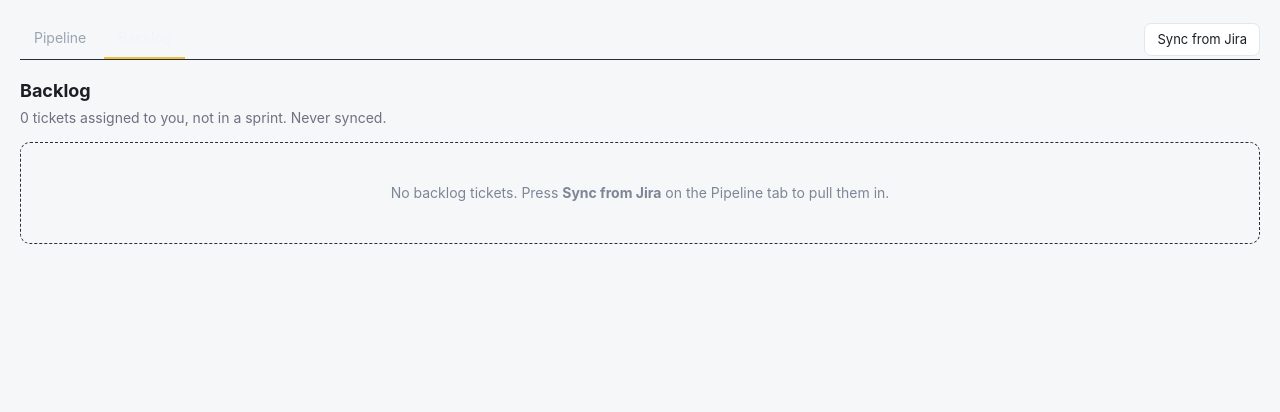
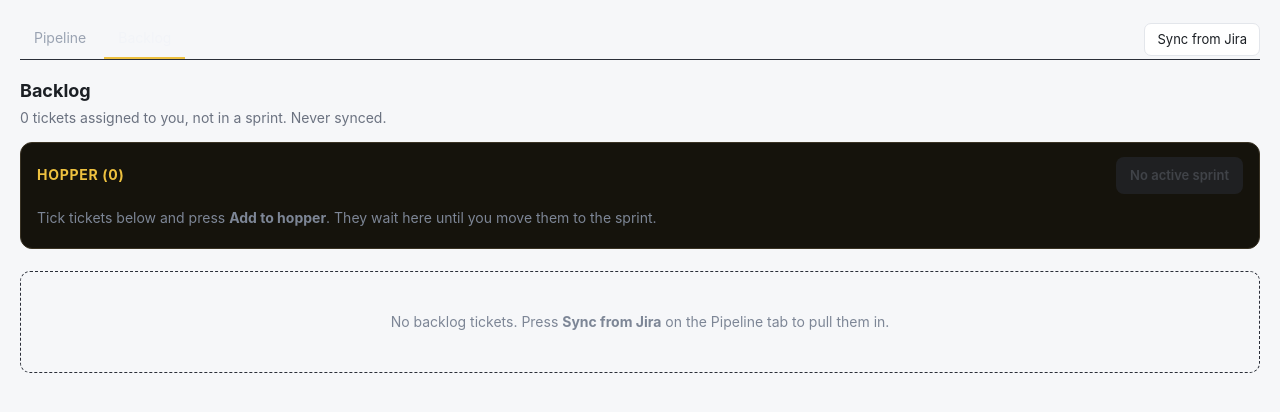
Before and after one commit to rAlexander89/workflow, a Python web app: template src/wf/web/templates/backlog.html in a window 1280 px wide. Shown: the part 53-465 px from the top of the page. Run offline with Jinja, Linux system fonts and the light colour scheme; the template is opened without the code that fills it, so the values that code supplies are empty.

Commit message:
Backlog hopper lives in the browser (localStorage) and survives tab moves; tabs are htmx-boosted; the sprint move takes its keys from the request
Co-Authored-By: Claude Haiku 5.5 <noreply@anthropic.com>

```diff
--- a/src/wf/web/board_views.py
+++ b/src/wf/web/board_views.py
@@ -90,7 +90,9 @@ def mount_board(app: FastAPI, db_path: Path) -> None:
                 t["updated_text"] = datetime.fromtimestamp(t["jira_updated"]).strftime("%b %d") if t.get("jira_updated") else ""
                 rows.append(t)
             rows.sort(key=lambda t: t.get("jira_updated") or 0, reverse=True)
-            return page(request, "backlog.html", "backlog", tickets=rows, sync=sync_line(c))
+            active = c.execute("select id, name from sprint where state = 'active' order by id limit 1").fetchone()
+            return page(request, "backlog.html", "backlog", tickets=rows,
+                        active_sprint=dict(active) if active else None, sync=sync_line(c))
         finally:
             c.close()
 
--- a/src/wf/web/templates/_tabs.html
+++ b/src/wf/web/templates/_tabs.html
@@ -1,5 +1,5 @@
 <div class="subtabs-row">
-  <nav class="subtabs">
+  <nav class="subtabs" hx-boost="true">
     <a href="/agents" class="{% if tab == 'pipeline' %}on{% endif %}">Pipeline</a>
     <a href="/board/backlog" class="{% if tab == 'backlog' %}on{% endif %}">Backlog</a>
   </nav>
--- a/src/wf/web/templates/backlog.html
+++ b/src/wf/web/templates/backlog.html
@@ -21,6 +21,15 @@
             font-weight:700; display:flex; align-items:center; justify-content:center; }
   .who.unassigned .avatar { background:#252a34; color:#7d8696; }
   .muted-cell { color:#7d8696; font-size:13px; white-space:nowrap; }
+  .hop { border:1px solid #3a3324; background:#15130c; border-radius:12px; padding:14px 16px; margin-bottom:22px; }
+  .hop-head { display:flex; justify-content:space-between; align-items:center; gap:12px; margin-bottom:8px; }
+  .hop h2 { margin:0; font-size:14px; letter-spacing:.05em; text-transform:uppercase; color:#eec13f; }
+  .btn { background:#eec13f; color:#1a1500; border:0; border-radius:8px; padding:9px 14px; font-weight:600; cursor:pointer; }
+  .btn[disabled] { background:#2a2e38; color:#6b7385; cursor:not-allowed; }
+  .btn.ghost { background:transparent; color:#9aa3b2; border:1px solid #2a2e38; font-weight:500; padding:5px 10px; }
+  .bl-check { width:18px; height:18px; accent-color:#eec13f; cursor:pointer; }
+  .bl-foot { display:flex; justify-content:flex-end; margin-top:14px; }
+  .none { color:#7d8696; font-size:14px; padding:6px 0; }
   .empty { padding:40px; text-align:center; color:#7d8696; border:1px dashed #2a2e38; border-radius:10px; }
   @media (max-width: 760px) {
     .bl-table thead { display:none; }
@@ -35,12 +44,31 @@
       {% if sync.run %}Last sync {{ sync.age_text }}.{% else %}Never synced.{% endif %}</p>
   </div>
 </div>
+
+<div class="hop" id="hopper" data-has-sprint="{{ 'yes' if active_sprint else 'no' }}">
+  <div class="hop-head">
+    <h2>Hopper (<span id="hopper-count">0</span>)</h2>
+    <form method="post" action="/board/hopper/to-sprint" id="to-sprint-form" style="margin:0">
+      <span id="hopper-keys"></span>
+      <button class="btn" type="submit" id="move-btn" disabled>
+        {% if active_sprint %}Move to {{ active_sprint.name }}{% else %}No active sprint{% endif %}
+      </button>
+    </form>
+  </div>
+  <table class="bl-table" id="hopper-table" style="display:none">
+    <thead><tr><th>Key</th><th>Ticket</th><th>Assigned to</th><th></th></tr></thead>
+    <tbody id="hopper-body"></tbody>
+  </table>
+  <div class="none" id="hopper-empty">Tick tickets below and press <b>Add to hopper</b>. They wait here until you move them to the sprint.</div>
+</div>
+
 {% if tickets %}
-<table class="bl-table">
-  <thead><tr><th>Key</th><th>Ticket</th><th>State</th><th>Assigned to</th><th>Priority</th><th>Updated</th></tr></thead>
+<table class="bl-table" id="backlog-table">
+  <thead><tr><th style="width:34px"></th><th>Key</th><th>Ticket</th><th>State</th><th>Assigned to</th><th>Priority</th><th>Updated</th></tr></thead>
   <tbody>
   {% for t in tickets %}
-    <tr>
+    <tr class="bl-row" data-key="{{ t.key }}" data-summary="{{ t.summary }}" data-assignee="{{ t.assignee_name or '' }}">
+      <td><input class="bl-check" type="checkbox" aria-label="Select {{ t.key }}"></td>
       <td class="bl-key">{{ t.key }}</td>
       <td class="bl-title"><a href="/board/item/{{ t.key }}">{{ t.summary }}</a></td>
       <td>
@@ -60,7 +88,97 @@
   {% endfor %}
   </tbody>
 </table>
+<div class="bl-foot"><button class="btn" type="button" id="add-to-hopper">Add selected to hopper</button></div>
 {% else %}
 <div class="empty">No backlog tickets. Press <b>Sync from Jira</b> on the Pipeline tab to pull them in.</div>
 {% endif %}
+
+<script>
+(function () {
+  var KEY = "wf.hopper";
+
+  function read() {
+    try { return JSON.parse(localStorage.getItem(KEY) || "[]"); } catch (e) { return []; }
+  }
+  function write(list) {
+    try { localStorage.setItem(KEY, JSON.stringify(list)); } catch (e) {}
+  }
+  function el(tag, text) {
+    var n = document.createElement(tag);
+    if (text !== undefined) n.textContent = text;
+    return n;
+  }
+
+  // Draw the hopper from storage. Keys that are no longer on this page are dropped.
+  function render() {
+    var hopper = document.getElementById("hopper");
+    if (!hopper) return;
+    var rows = Array.prototype.slice.call(document.querySelectorAll("tr.bl-row"));
+    var present = {};
+    rows.forEach(function (r) { present[r.dataset.key] = true; });
+    var list = read().filter(function (t) { return present[t.key]; });
+    write(list);
+
+    var inHopper = {};
+    list.forEach(function (t) { inHopper[t.key] = true; });
+    rows.forEach(function (r) { r.style.display = inHopper[r.dataset.key] ? "none" : ""; });
+
+    var body = document.getElementById("hopper-body");
+    body.textContent = "";
+    list.forEach(function (t) {
+      var tr = el("tr");
+      tr.appendChild(el("td", t.key)).className = "bl-key";
+      tr.appendChild(el("td", t.summary)).className = "bl-title";
+      tr.appendChild(el("td", t.assignee || "Unassigned"));
+      var td = el("td"); td.style.textAlign = "right";
+      var btn = el("button", "Remove"); btn.type = "button"; btn.className = "btn ghost";
+      btn.setAttribute("data-remove", t.key);
+      td.appendChild(btn); tr.appendChild(td);
+      body.appendChild(tr);
+    });
+    document.getElementById("hopper-table").style.display = list.length ? "" : "none";
+    document.getElementById("hopper-empty").style.display = list.length ? "none" : "";
+    document.getElementById("hopper-count").textContent = list.length;
+    document.getElementById("move-btn").disabled = !(list.length && hopper.dataset.hasSprint === "yes");
+  }
+
+  if (!window.wfHopperWired) {
+    window.wfHopperWired = true;
+    document.addEventListener("click", function (e) {
+      var add = e.target.closest && e.target.closest("#add-to-hopper");
+      if (add) {
+        var list = read();
+        Array.prototype.slice.call(document.querySelectorAll("tr.bl-row")).forEach(function (r) {
+          var box = r.querySelector(".bl-check");
+          if (box && box.checked && !list.some(function (t) { return t.key === r.dataset.key; })) {
+            list.push({ key: r.dataset.key, summary: r.dataset.summary, assignee: r.dataset.assignee });
+          }
+          if (box) box.checked = false;
+        });
+        write(list);
+        render();
+        return;
+      }
+      var rm = e.target.closest && e.target.closest("[data-remove]");
+      if (rm) {
+        write(read().filter(function (t) { return t.key !== rm.getAttribute("data-remove"); }));
+        render();
+      }
+    });
+    document.addEventListener("submit", function (e) {
+      if (e.target.id !== "to-sprint-form") return;
+      var holder = document.getElementById("hopper-keys");
+      holder.textContent = "";
+      read().forEach(function (t) {
+        var input = document.createElement("input");
+        input.type = "hidden"; input.name = "keys"; input.value = t.key;
+        holder.appendChild(input);
+      });
+      write([]); // the move is queued on the server; the hopper empties with it
+    });
+    document.addEventListener("htmx:load", function () { render(); });
+  }
+  render();
+})();
+</script>
 {% endblock %}
```
Also changed, not shown: src/wf/jira_session.py (+26 -8 lines), src/wf/web/agents_views.py (+24 -0 lines).
